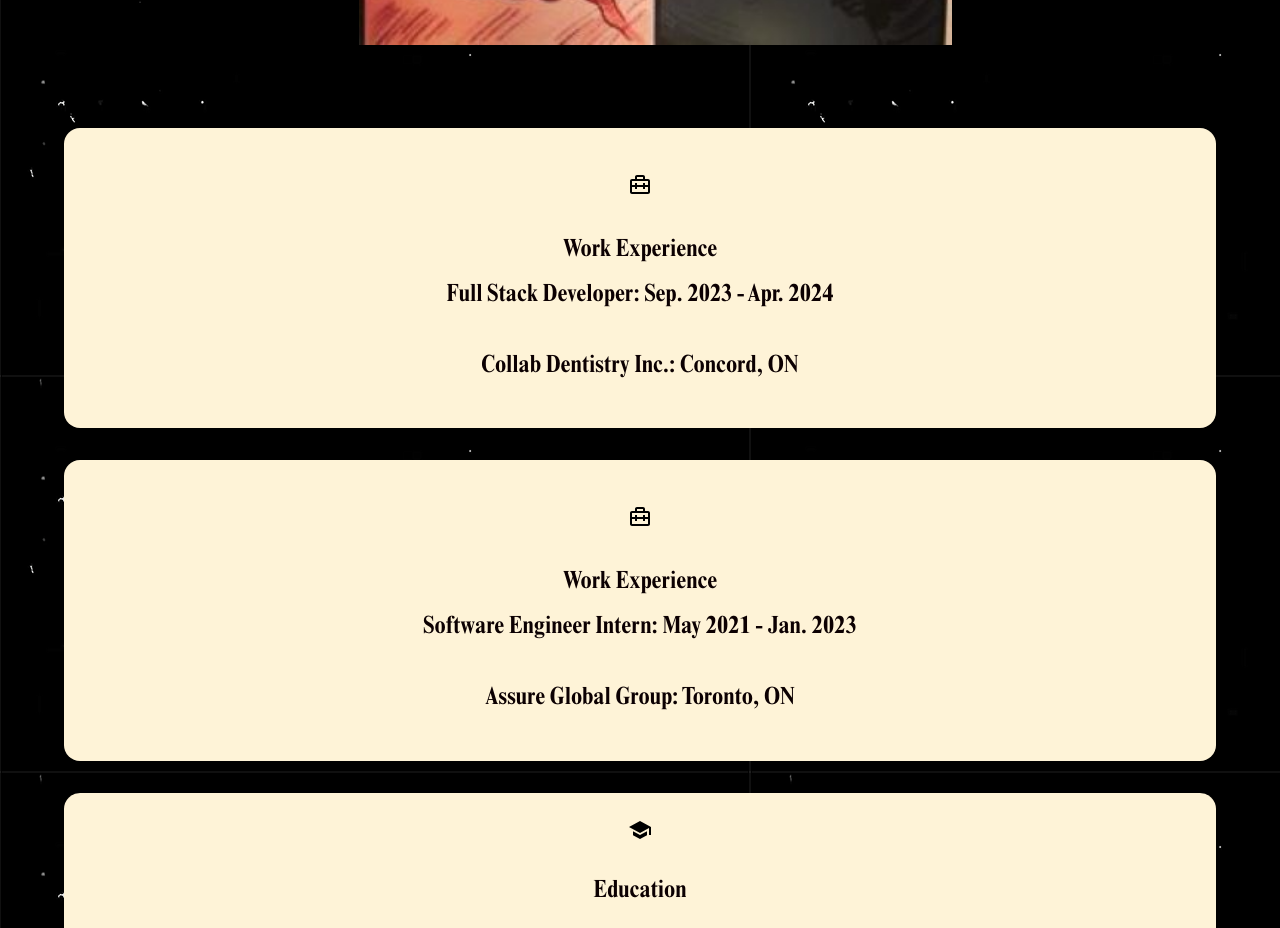
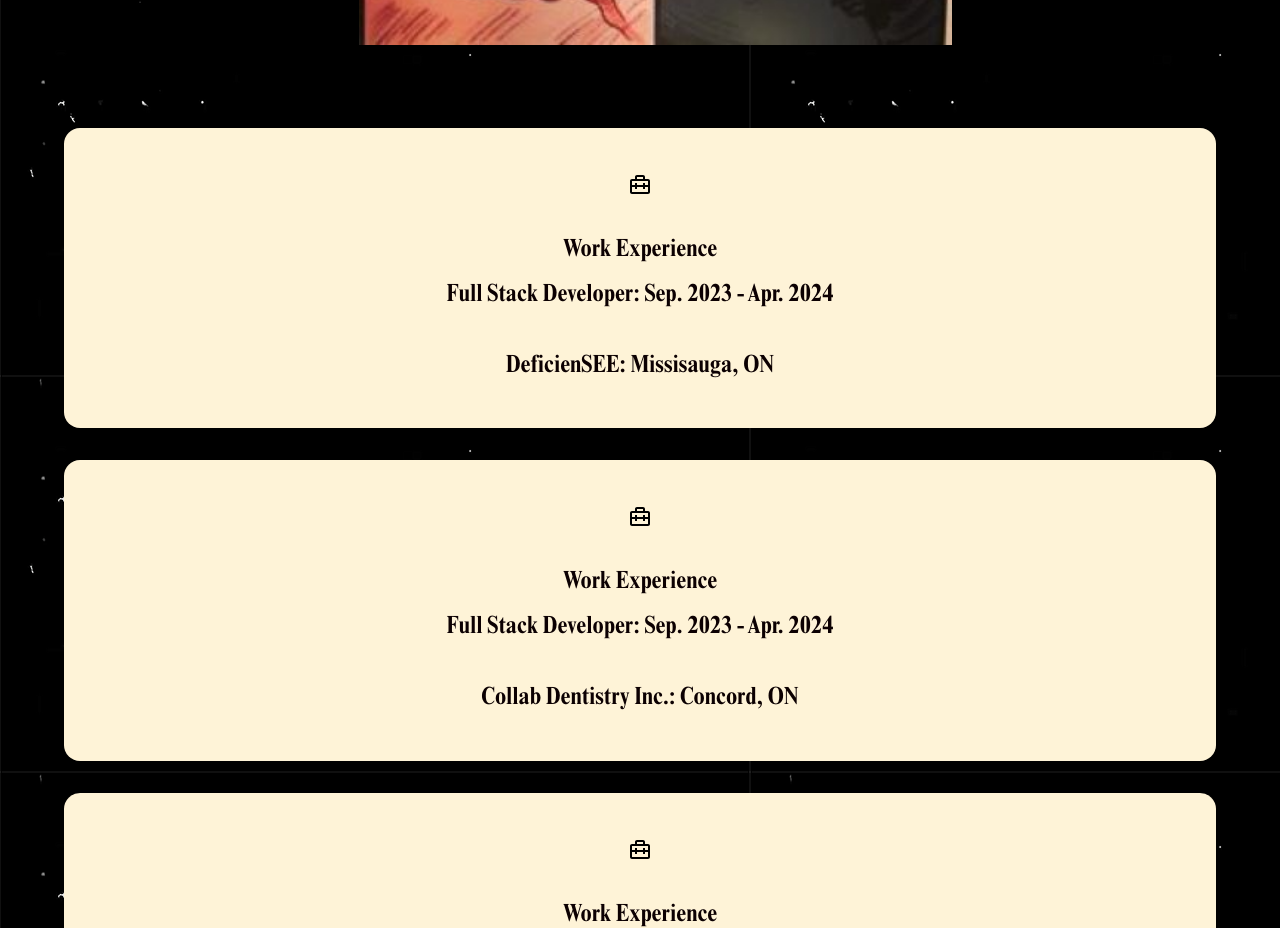
Before and after one commit to tenlalong/portfolio-website, a React (Create React App) app: page / in a window 1280 px wide. Shown: the part 2000-2928 px from the top of the page. Built offline with nearby package versions, Linux system fonts and the light colour scheme.

Commit message:
les petits changes

```diff
--- a/src/pages/components/body/about/About.js
+++ b/src/pages/components/body/about/About.js
@@ -25,6 +25,17 @@
         </div>
         <div className="about__content">
           <div className="about__cards">
+          <button className="about__card">
+              <BiBriefcaseAlt2 className="about__card-icon" style={{ marginTop: "20px" }}/>
+              <p style={{ marginTop: "20px", marginBottom: "0px" }}>Work Experience</p>
+              <p class="work_header" style={{ marginTop: "0px", marginBottom: "0px" }}>
+                <p class="title">Full Stack Developer:  Sep. 2023 - Apr. 2024</p>
+              </p>
+              <div class="work_header" style={{ marginTop: "0px" }}>
+                <p class="company"> DeficienSEE:   Missisauga, ON</p>
+                {/* <p class="location">Toronto, ON</p> */}
+              </div>
+            </button>
           <button className="about__card">
               <BiBriefcaseAlt2 className="about__card-icon" style={{ marginTop: "20px" }}/>
               <p style={{ marginTop: "20px", marginBottom: "0px" }}>Work Experience</p>
@@ -73,7 +84,7 @@
                 time, I usually work out, read mangas, or watch anime (rarely
                 nowadays). I am always seeking for new opportunities to learn
                 and grow as a person and as a professional. I also love to take
-                risks. I am currently looking for a new graduate SWE positions.
+                risks. I am currently looking for a Software Engineer positions.
               </p>
             </button>
 
```
Also changed, not shown: 1 other file (tests, documents, lock files or other folders).
